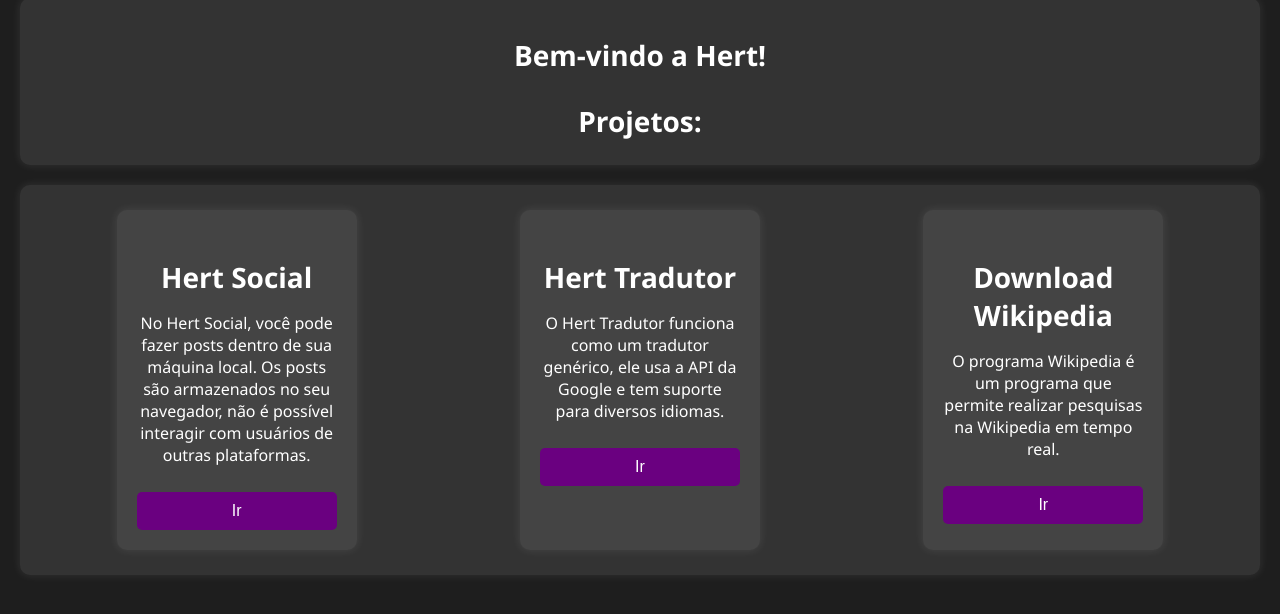
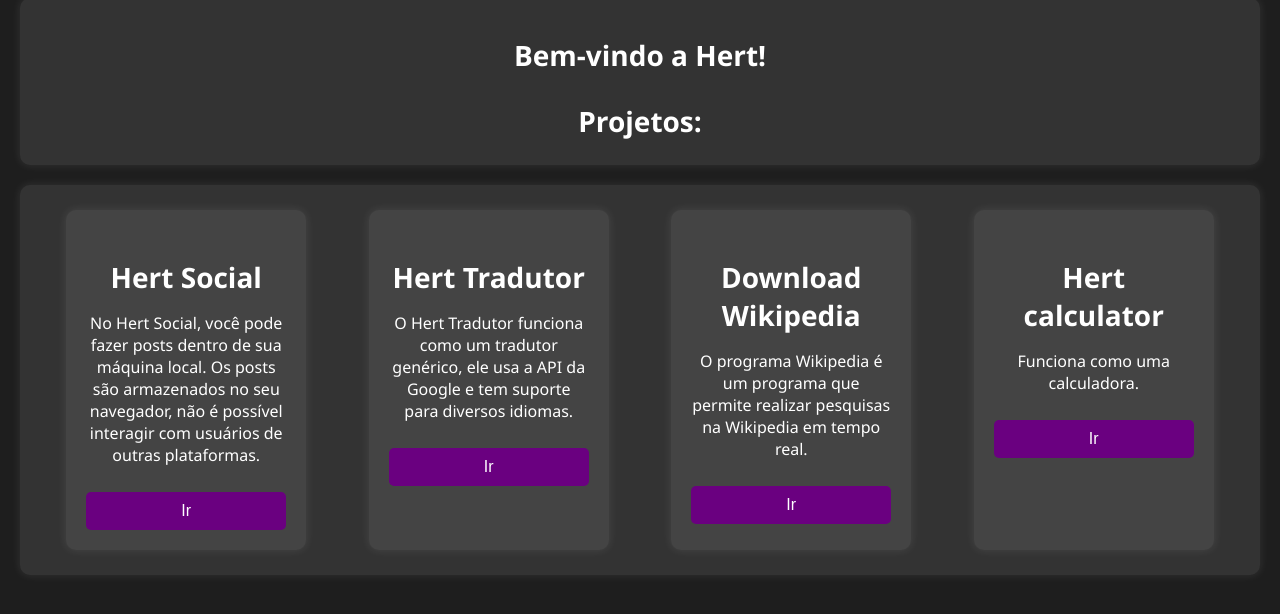
Before and after one commit to RedoHert/hertpage.github.io, a plain HTML site: page index.html in a window 1280 px wide. Shown: the part 142-756 px from the top of the page. Drawn offline with Linux system fonts and the light colour scheme.

Commit message:
calc card

```diff
--- a/index.html
+++ b/index.html
@@ -136,6 +136,11 @@
         <p>O programa Wikipedia é um programa que permite realizar pesquisas na Wikipedia em tempo real.</p>
         <button class="download-btn" onclick="redirectToLink('https://redohert.github.io/downloadwikipedia.github.io/')">Ir</button>
       </div>
+      <div class="download-card">
+        <h3>Hert calculator</h3>
+        <p>Funciona como uma calculadora.</p>
+        <button class="download-btn" onclick="redirectToLink('https://redohert.github.io/hertcalcdownload/')">Ir</button>
+      </div>
     </section>
   </main>
 </body>
```
